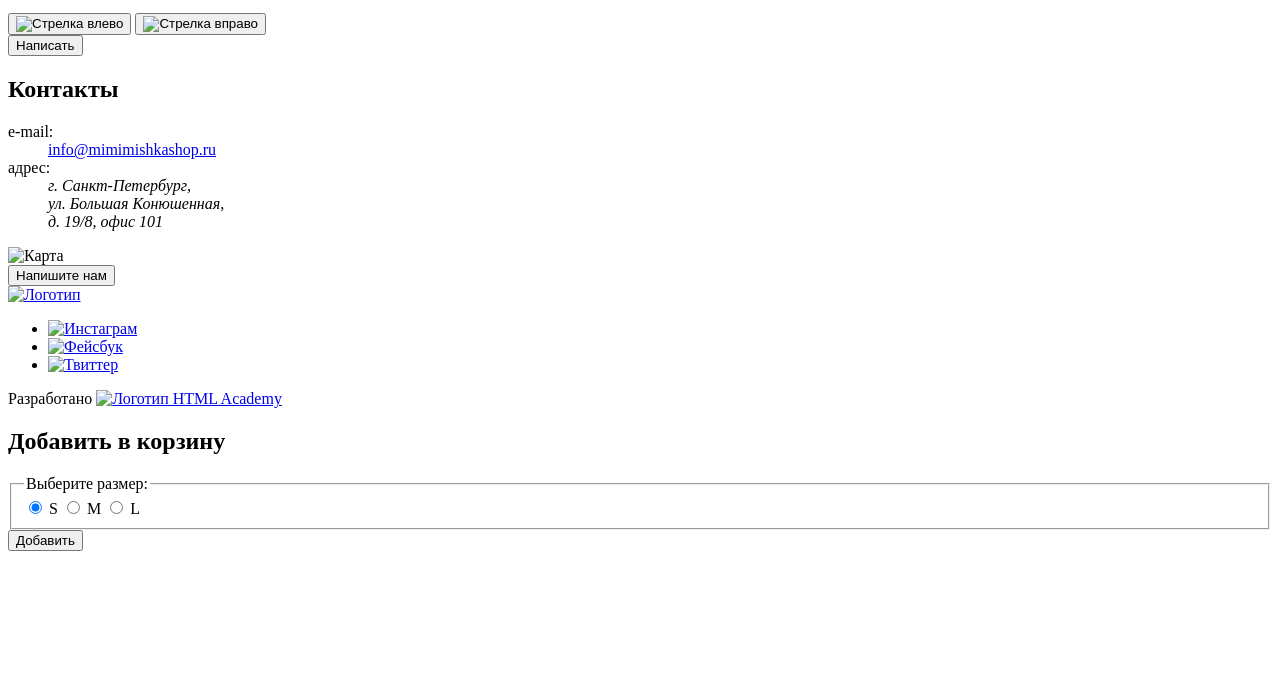
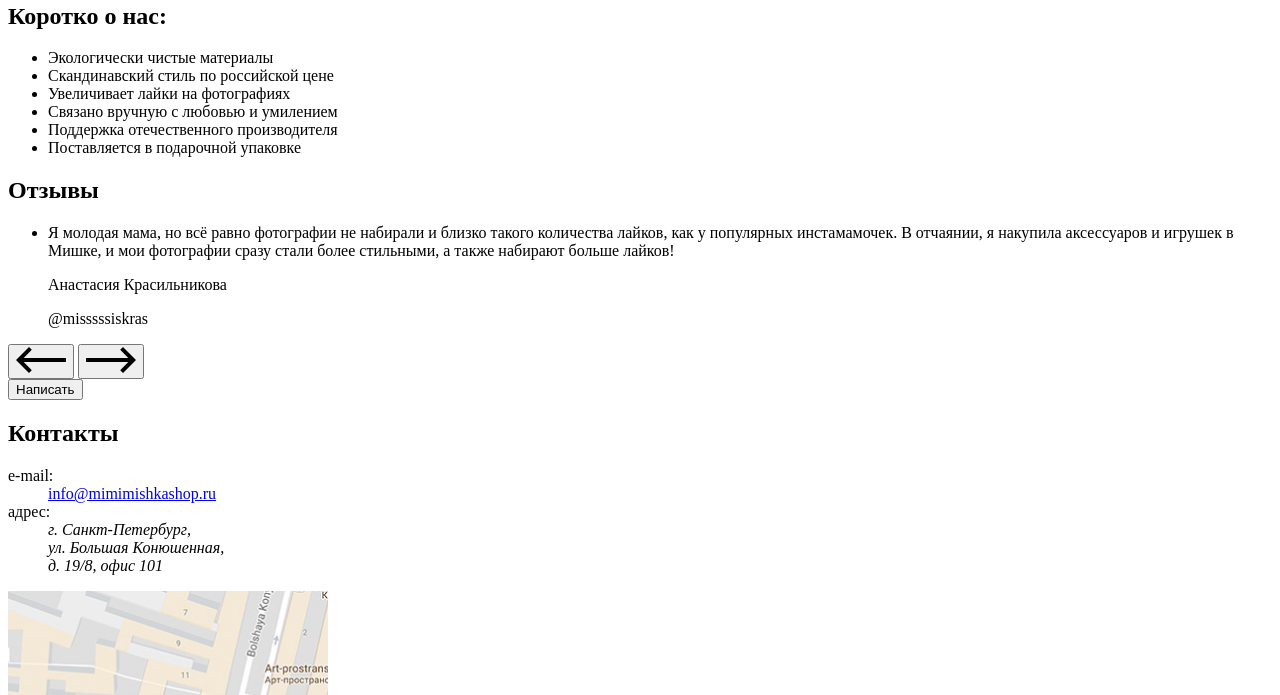
Before and after one commit to lizwithlaptop/1869465-mishka-23, a website: page source/index.html in a window 1280 px wide. Shown: the part 1005-1700 px from the top of the page. Before the commit the page ends 1564 px from the top, so only its background shows below. Drawn offline with Linux system fonts and the light colour scheme; the site is published under a folder, as on GitHub Pages, so addresses that start at the root find nothing.

Commit message:
Исправлены пути к картинкам

```diff
--- a/source/index.html
+++ b/source/index.html
@@ -8,11 +8,11 @@
     <header class="page__header header">
       <div class="container">
         <a class="header__logo logo" href="#">
-          <img class="logo__icon" src="/source/img/mishka-logo.svg" alt="Логотип">
+          <img class="logo__icon" src="img/mishka-logo.svg" alt="Логотип">
         </a>
         <nav class="header__nav nav">
           <button class="hamburger-toggler" type="button" aria-label="Открыть навигацию по сайту">
-            <img class="hamburger-toggler__icon" src="/source/img/menu.svg" alt="Меню">
+            <img class="hamburger-toggler__icon" src="img/menu.svg" alt="Меню">
           </button>
           <ul class="nav__list nav__list--main">
             <li class="nav__item">
@@ -25,13 +25,13 @@
           <ul class="nav__list nav__list--utilities">
             <li class="nav__item">
               <a class="nav__link nav__link--search" href="#">
-                <img class="search__icon" src="/source/img/search.svg" alt="Поиск">
+                <img class="search__icon" src="img/search.svg" alt="Поиск">
                 <span>Поиск по сайту</span>
               </a>
             </li>
             <li class="nav__item">
               <a class="nav__link nav__link--cart" href="#">
-                <img class="cart__icon" src="/source/img/cart.svg" alt="Корзина">
+                <img class="cart__icon" src="img/cart.svg" alt="Корзина">
                 <span>Корзина: пока пуста</span>
               </a>
             </li>
@@ -82,7 +82,7 @@
             </dl>
           </div>
           <div class="selected-product__picture">
-            <img class="selected-product__pic" src="/source/img/triple-set.png" alt="Вязаные корзинки «Тиффани»">
+            <img class="selected-product__pic" src="img/triple-set.png" alt="Вязаные корзинки «Тиффани»">
           </div>
           <div class="selected-product__order">
             <div class="selected-product__price">Цена: 990 руб.</div>
@@ -123,10 +123,10 @@
           </ul>
           <div class="reviews__arrows">
             <button class="reviews__arrow reviews__arrow--prev" type="button" aria-label="К предыдущему отзыву">
-              <img class="reviews__arrow-pic" src="/source/img/huge-arrow-left.svg" alt="Стрелка влево">
+              <img class="reviews__arrow-pic" src="img/huge-arrow-left.svg" alt="Стрелка влево">
             </button>
             <button class="reviews__arrow reviews__arrow--next" type="button" aria-label="К следующему отзыву">
-              <img class="reviews__arrow-pic" src="/source/img/huge-arrow-right.svg" alt="Стрелка вправо">
+              <img class="reviews__arrow-pic" src="img/huge-arrow-right.svg" alt="Стрелка вправо">
             </button>
           </div>
           <button class="reviews__button button" type="button" aria-label="Написать отзыв">Написать</button>
@@ -146,7 +146,7 @@
             </dd>
           </dl>
           <div class="contacts__map map">
-            <img class="map__pic" src="/source/img/map.png" alt="Карта">
+            <img class="map__pic" src="img/map.png" alt="Карта">
           </div>
           <button class="contacts__button button" type="button" aria-label="Напишите нам">Напишите нам</button>
         </div>
@@ -155,22 +155,22 @@
     <footer class="page__footer footer">
       <div class="container">
         <a class="footer__logo logo" href="#">
-          <img class="logo__icon" src="/source/img/logo-footer.svg" alt="Логотип">
+          <img class="logo__icon" src="img/logo-footer.svg" alt="Логотип">
         </a>
         <ul class="footer__socials socials">
           <li class="socials__item">
               <a href="#" class="socials__link">
-                <img class="socials__icon" src="/source/img/insta.svg" alt="Инстаграм">
+                <img class="socials__icon" src="img/insta.svg" alt="Инстаграм">
               </a>
           </li>
           <li class="socials__item">
             <a href="#" class="socials__link">
-              <img class="socials__icon" src="/source/img/fb.svg" alt="Фейсбук">
+              <img class="socials__icon" src="img/fb.svg" alt="Фейсбук">
             </a>
           </li>
           <li class="socials__item">
             <a href="#" class="socials__link">
-              <img class="socials__icon" src="/source/img/twitter.svg" alt="Твиттер">
+              <img class="socials__icon" src="img/twitter.svg" alt="Твиттер">
             </a>
           </li>
         </ul>
@@ -178,7 +178,7 @@
       <div class="footer__copyright">
         <span class="footer__copyright-text">Разработано</span>
         <a class="footer__copyright-link" href="https://htmlacademy.ru/intensive/adaptive">
-          <img class="footer__copyright-pic" src="/source/img/htmlacademy.svg" alt="Логотип HTML Academy">
+          <img class="footer__copyright-pic" src="img/htmlacademy.svg" alt="Логотип HTML Academy">
         </a>
       </div>
     </footer>
```
